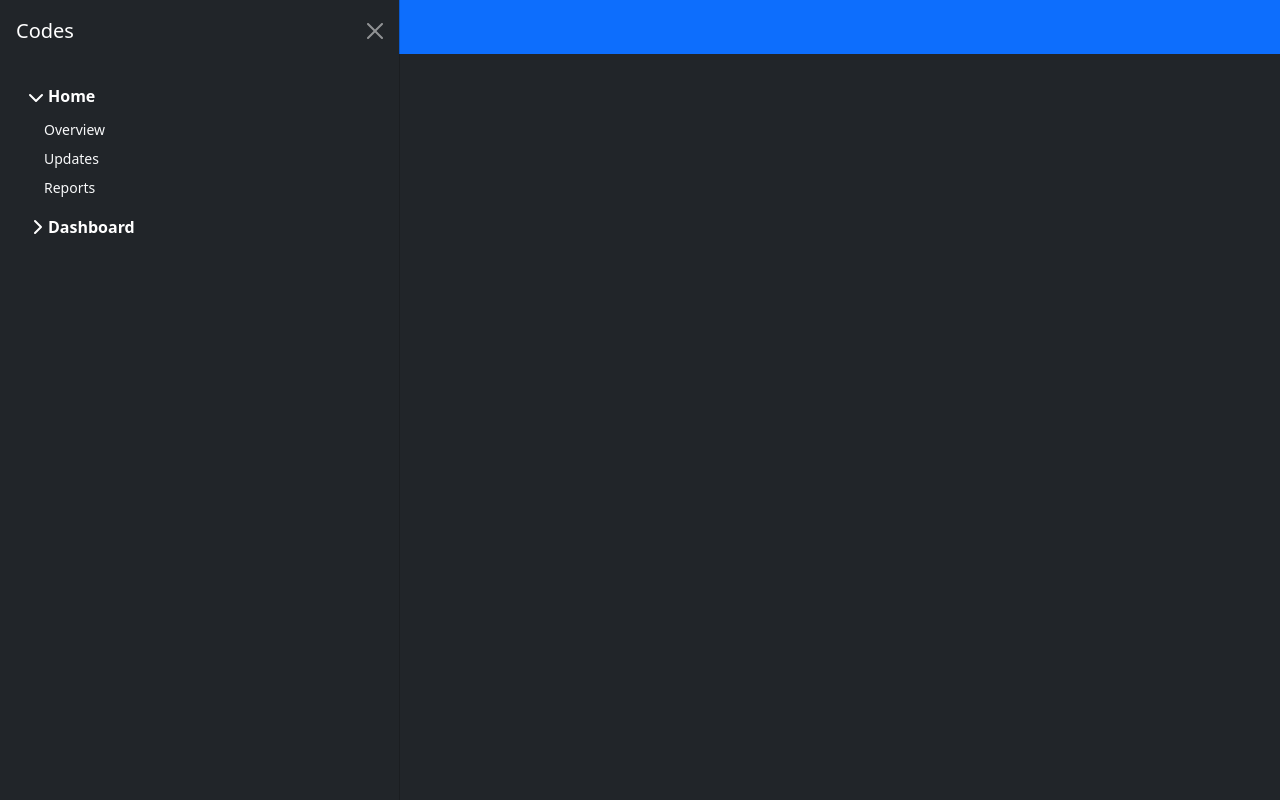
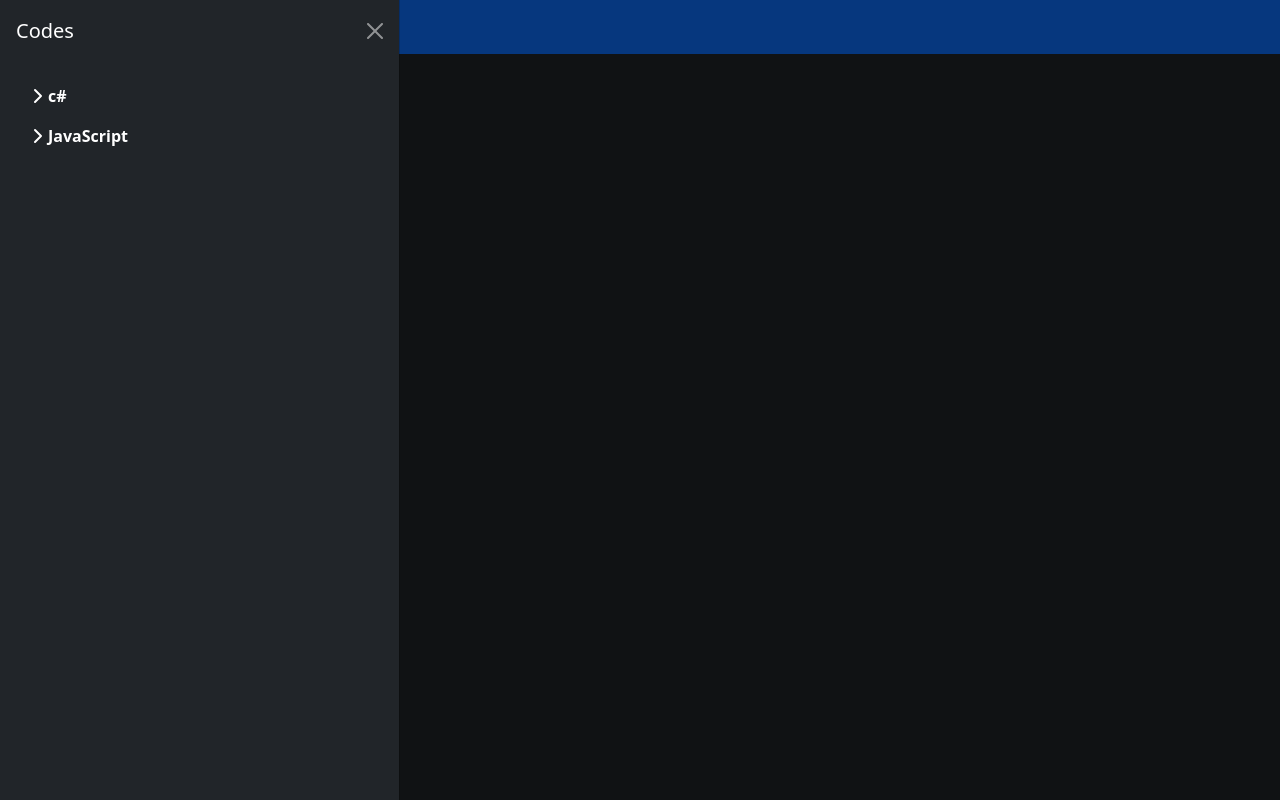
Before and after one commit to joaotreuk/jlt-docs, a React (Create React App) app: page / in a window 1280 px wide. Built offline with nearby package versions, Linux system fonts and the light colour scheme.

Commit message:
usar react-bootstrap

```diff
--- a/package.json
+++ b/package.json
@@ -11,6 +11,7 @@
     "@testing-library/user-event": "^13.5.0",
     "bootstrap": "^5.2.3",
     "react": "^18.2.0",
+    "react-bootstrap": "^2.7.2",
     "react-dom": "^18.2.0",
     "react-scripts": "^5.0.1",
     "web-vitals": "^2.1.4"
--- a/public/docs.json
+++ b/public/docs.json
@@ -2,10 +2,21 @@
   {
     "id": "cSharp",
     "name": "c#",
-    "children": []
+    "children": [
+      {
+        "name": "Básico",
+        "children": ["Arrays"]
+      },
+      { "name": "Bibliotecas" },
+      { "name": "Frameworks" }
+    ]
   },
   {
     "id": "JavaScript",
-    "children": []
+    "children": [
+      { "name": "Básico" },
+      { "name": "Bibliotecas" },
+      { "name": "Frameworks" }
+    ]
   }
 ]
--- a/src/App.css
+++ b/src/App.css
@@ -11,10 +11,10 @@
   transform-origin: .5em 50%;
 }
 
-.btn-toggle[aria-expanded="true"] {
+.btn-toggle.expanded {
   color: rgba(0, 0, 0, .85);
 }
-.btn-toggle[aria-expanded="true"]::before {
+.btn-toggle.expanded::before {
   transform: rotate(90deg);
 }
 
--- a/src/App.js
+++ b/src/App.js
@@ -1,22 +1,46 @@
 import { useEffect, useState } from "react";
-import { Offcanvas } from 'bootstrap'; // Usa indiretamente
+import Accordion from 'react-bootstrap/Accordion';
+import { useAccordionButton } from 'react-bootstrap/AccordionButton';
+import Offcanvas from 'react-bootstrap/Offcanvas';
+import Modal from 'react-bootstrap/Modal';
 import { FontAwesomeIcon } from '@fortawesome/react-fontawesome';
 import { faBars } from '@fortawesome/free-solid-svg-icons';
 import './App.css';
 
+function CustomToggle({ children, eventKey }) {
+	const [expanded, setExpanded] = useState(false);
+	const decoratedOnClick = useAccordionButton(eventKey, () => setExpanded(!expanded));
+
+	return (
+		<button
+			className={"btn btn-toggle d-inline-flex align-items-center rounded border-0 collapsed fw-semibold text-white"
+				+ (expanded ? ' expanded' : '')}
+			onClick={decoratedOnClick}
+		>
+			{children}
+		</button>
+	);
+}
+
 function App() {
 	const [pastas, setPastas] = useState([]);
+	const [showOffcanvas, setShowOffcanvas] = useState(true);
+	const [showModal, setShowModal] = useState(false);
+
+	const subPastaClick = subPasta => {
+		console.log(subPasta.children);
+		setShowModal(true);
+	};
 
 	useEffect(() => {
 		//hljs.highlightAll();
 
+		// Carregar pastas
 		fetch("docs.json")
 			.then(response => response.json())
-			.then(data => {
-				setPastas(data);
-			});
+			.then(setPastas);
 
-		fetch("docs/cSharp/Arrays.txt")
+		/* fetch("docs/cSharp/Arrays.txt")
 			.then(response => response.text())
 			.then(data => {
 				// create a new FileReader object
@@ -26,70 +50,64 @@ function App() {
 				reader.onload = function (event) {
 					// the file contents are stored in the result property
 					var fileContents = event.target.result;
-					console.log(fileContents);
 				};
 
 				// read the contents of the file
 				reader.readAsText(new Blob([data]));
-			});
+			}); */
 	}, []);
 
 	return (
 		<div className="bg-dark h-100">
 			<nav className="navbar bg-primary">
 				<form className="container-fluid justify-content-start">
-					<button className="btn btn-primary" type="button" data-bs-toggle="offcanvas" data-bs-target="#offcanvasExample"
-						aria-controls="offcanvasExample">
+					<button className="btn btn-primary" type="button" onClick={() => setShowOffcanvas(true)}>
 						<FontAwesomeIcon icon={faBars} />
 					</button>
 				</form>
 			</nav>
-			<div className="offcanvas offcanvas-start text-bg-dark show" tabIndex="-1" id="offcanvasExample" aria-labelledby="offcanvasExampleLabel">
-				<div className="offcanvas-header">
-					<h5 className="offcanvas-title" id="offcanvasExampleLabel">Codes</h5>
-					<button type="button" className="btn-close btn-close-white" data-bs-dismiss="offcanvas" aria-label="Close"></button>
-				</div>
-				<div className="offcanvas-body">
+
+			<Offcanvas className="text-bg-dark" show={showOffcanvas} onHide={() => setShowOffcanvas(false)}>
+				<Offcanvas.Header closeButton closeVariant="white">
+					<Offcanvas.Title>Codes</Offcanvas.Title>
+				</Offcanvas.Header>
+				<Offcanvas.Body>
 					<ul className="list-unstyled ps-0">
-						<li className="mb-1">
-							<button className="btn btn-toggle d-inline-flex align-items-center rounded border-0 collapsed fw-semibold text-white" data-bs-toggle="collapse" data-bs-target="#home-collapse" aria-expanded="true">
-								Home
-							</button>
-							<div className="collapse show" id="home-collapse">
-								<ul className="btn-toggle-nav list-unstyled fw-normal pb-1 small">
-									<li><a href="#" className="link-light d-inline-flex text-decoration-none rounded">Overview</a></li>
-									<li><a href="#" className="link-light d-inline-flex text-decoration-none rounded">Updates</a></li>
-									<li><a href="#" className="link-light d-inline-flex text-decoration-none rounded">Reports</a></li>
-								</ul>
-							</div>
-						</li>
-						<li className="mb-1">
-							<button className="btn btn-toggle d-inline-flex align-items-center rounded border-0 collapsed fw-semibold text-white" data-bs-toggle="collapse" data-bs-target="#dashboard-collapse" aria-expanded="false">
-								Dashboard
-							</button>
-							<div className="collapse" id="dashboard-collapse">
-								<ul className="btn-toggle-nav list-unstyled fw-normal pb-1 small">
-									<li><a href="#" className="link-light d-inline-flex text-decoration-none rounded">Overview</a></li>
-									<li><a href="#" className="link-light d-inline-flex text-decoration-none rounded">Weekly</a></li>
-									<li><a href="#" className="link-light d-inline-flex text-decoration-none rounded">Monthly</a></li>
-									<li><a href="#" className="link-light d-inline-flex text-decoration-none rounded">Annually</a></li>
-								</ul>
-							</div>
-						</li>
+						{pastas.map(pasta => <li className="mb-1" key={pasta.id}>
+							<Accordion>
+								<CustomToggle eventKey={pasta.id}>
+									{pasta.name || pasta.id}
+								</CustomToggle>
+								<Accordion.Collapse eventKey={pasta.id}>
+									<ul className="btn-toggle-nav list-unstyled fw-normal pb-1 small">
+										{pasta.children.map(subPasta => <li key={subPasta.name}>
+											<a href="#" className="link-light d-inline-flex text-decoration-none rounded" onClick={() => subPastaClick(subPasta)}>
+												{subPasta.name}
+											</a>
+										</li>)}
+									</ul>
+								</Accordion.Collapse>
+							</Accordion>
+						</li>)}
 					</ul>
-				</div>
-			</div>
+				</Offcanvas.Body>
+			</Offcanvas>
+
+			<Modal show={showModal} onHide={() => setShowModal(false)}>
+				<Modal.Header closeButton>
+					<Modal.Title>Meu Modal</Modal.Title>
+				</Modal.Header>
+				<Modal.Body>
+					<p>Aqui vai o conteúdo do seu modal.</p>
+				</Modal.Body>
+			</Modal>
 			{/* <h1>Arrays</h1>
 
       <strong>Atribuição</strong>
       <pre>
         <code class="language-csharp" id="cod-atribuicao"></code>
       </pre> */}
-			<ul>
-				{pastas.map(pasta => <li key={pasta.id}>
-					<a>{pasta.name || pasta.id}</a>
-				</li>)}
-			</ul>
+
 
 			{/* <br />
       <br />
```
Also changed, not shown: public/docs/cSharp/Básico/Arrays.txt (renamed from public/docs/cSharp/Arrays.txt), 1 other file (tests, documents, lock files or other folders).
